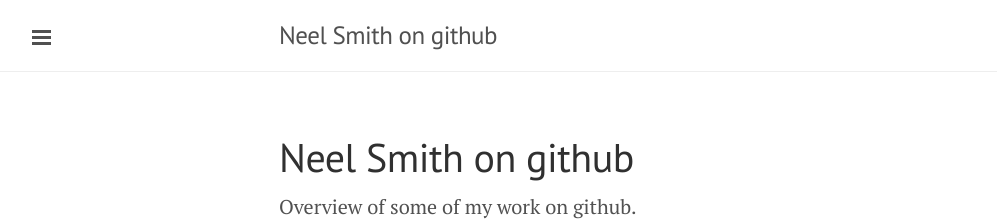
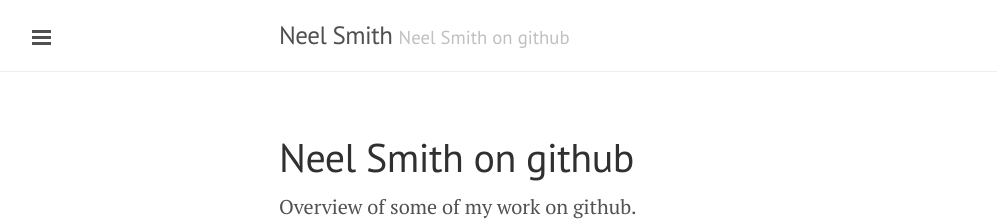
Before and after one commit to neelsmith/neelsmith.github.io, a Jekyll site: the page built from index.md, in a window 1280 px wide. Shown: the top 221 px of the page, without its empty margins (1-998 px from the left). Built offline with Jekyll 4.4.1, drawn with Linux system fonts in a browser that asks for light colours; Markdown is read by kramdown in place of the engine named in the settings.

Commit message:
Update _config

```diff
--- a/_config.yml
+++ b/_config.yml
@@ -6,9 +6,9 @@
 permalink:        pretty
 
 # Setup
-title:            Neel Smith on github
-tagline:          ''
-description:      ''
+title:            Neel Smith
+tagline:          'Neel Smith on github'
+description:      'Overview of some of my work on github.'
 baseurl: http://neelsmith.github.io
 
 
```
